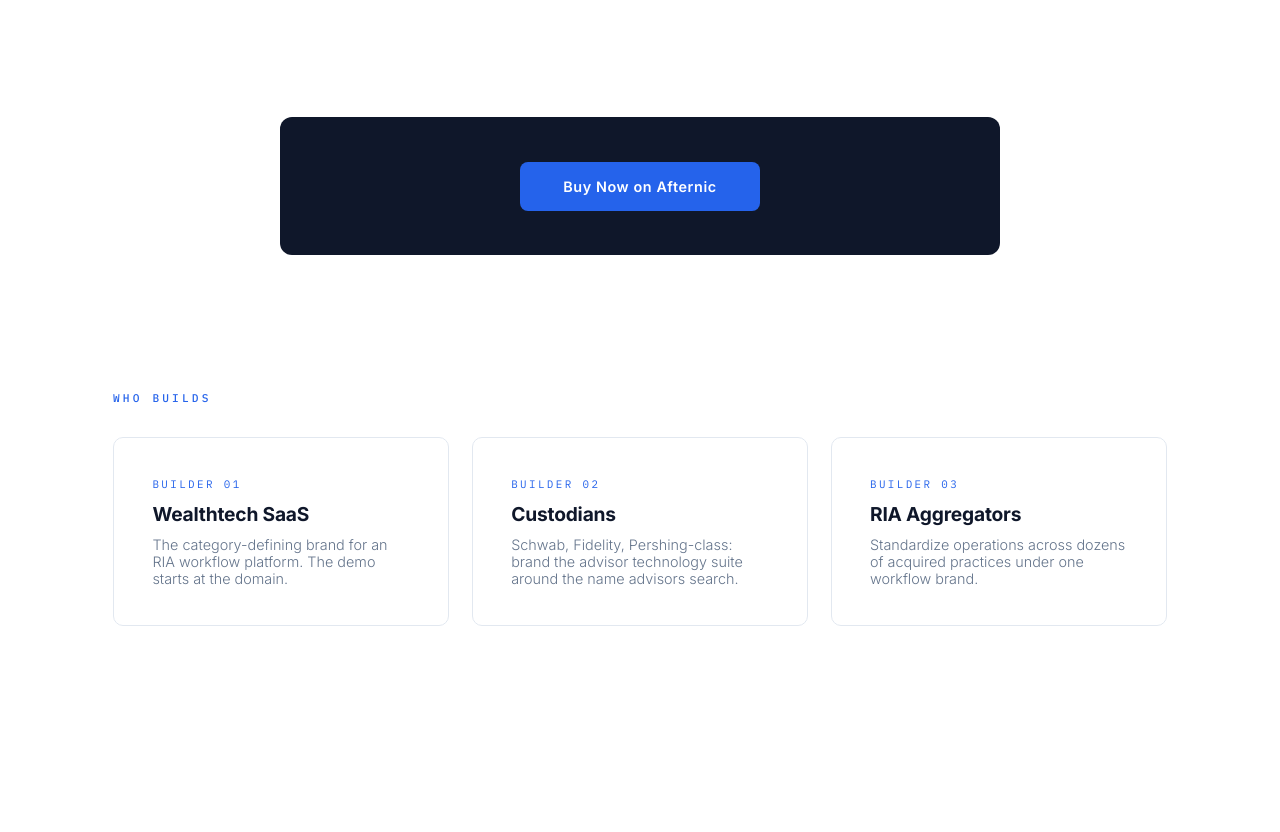
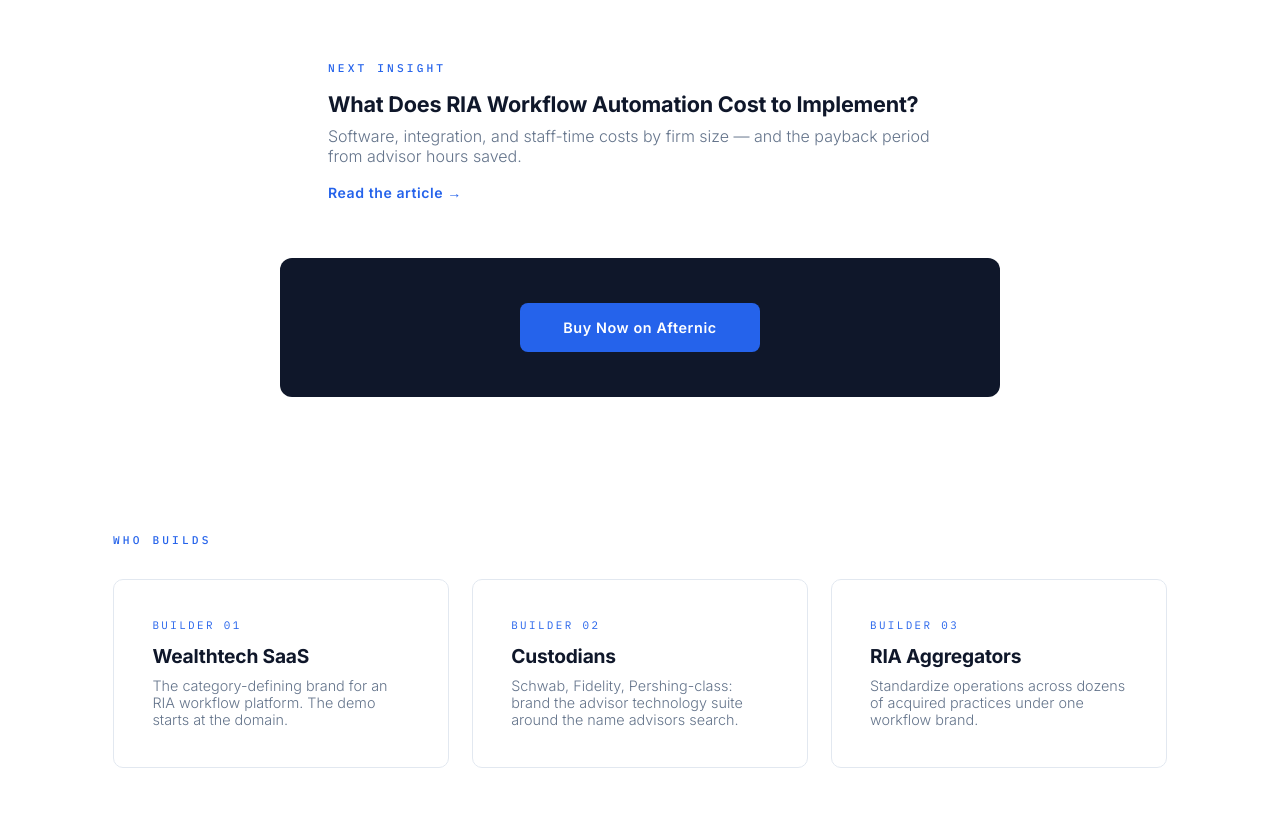
Before and after one commit to primedomaincapital/riaworkflow, a plain HTML site: page insights/article5.html in a window 1280 px wide. Shown: the part 3670-4502 px from the top of the page. Drawn offline with Linux system fonts and the light colour scheme.

Commit message:
Add link to article6 in article5 navigation
Added a new callout section with a link to the next insight article and a brief description of its content.

```diff
--- a/insights/article5.html
+++ b/insights/article5.html
@@ -118,7 +118,16 @@ blockquote.pull{font-size:1.4rem;line-height:1.55;color:var(--ink);border-left:3
 </div>
 </div>
 
-<div class="callout rv">
+
+  <div class="rv" style="max-width:720px;margin:0 auto 3rem;padding:0 3rem;position:relative;z-index:1">
+
+    <div class="ey2">Next insight</div>
+    <h3 style="font-size:1.35rem;margin-bottom:.6rem;letter-spacing:-.01em">What Does RIA Workflow Automation Cost to Implement?</h3>
+
+    <p style="color:var(--mut);font-weight:300;margin-bottom:1rem">Software, integration, and staff-time costs by firm size — and the payback period from advisor hours saved.</p>
+    <p><a class="card-link" href="article6.html">Read the article →</a></p>
+  </div>
+    <div class="callout rv">
   <a class="btn btn-b" href="https://www.afternic.com/domain/riaworkflow.com">Buy Now on Afternic</a>
 </div>
 
```
